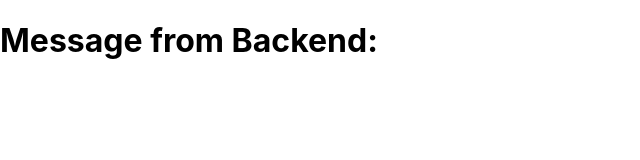
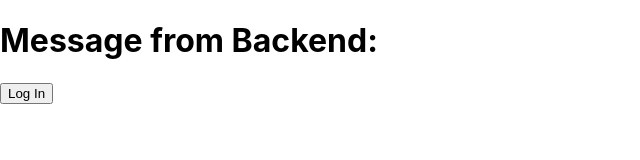
Before and after one commit to haesoljung04/CSE-110-Project-G24, a React (Create React App) app in the folder client/: page / in a window 1280 px wide. Shown: the top 160 px of the page, without its empty margins (0-640 px from the left). Built offline with nearby package versions, Linux system fonts and the light colour scheme; no server answers.

Commit message:
Finished auth0 sign in/sign out

```diff
--- a/client/src/App.js
+++ b/client/src/App.js
@@ -1,6 +1,9 @@
 import React, { useState, useEffect } from 'react';
+import { useAuth0 } from '@auth0/auth0-react';
+
 
 function App() {
+  const { loginWithRedirect, logout, isAuthenticated, user } = useAuth0();
   const [message, setMessage] = useState('');
 
   useEffect(() => {
@@ -14,6 +17,15 @@ function App() {
     <div>
       <h1>Message from Backend:</h1>
       <p>{message}</p>
+
+      {!isAuthenticated ? (
+        <button onClick={() => loginWithRedirect()}>Log In</button>
+      ) : (
+        <>
+          <button onClick={() => logout({ returnTo: window.location.origin })}>Log Out</button>
+          <h2>Welcome, {user.name}</h2>
+        </>
+      )}
     </div>
   );
 }
--- a/client/src/index.js
+++ b/client/src/index.js
@@ -3,15 +3,22 @@ import ReactDOM from 'react-dom/client';
 import './index.css';
 import App from './App';
 import reportWebVitals from './reportWebVitals';
+import { Auth0Provider } from '@auth0/auth0-react';
+
+const domain = "dev-z1p4dq5h1lfacble.us.auth0.com";
+const clientId = "Cd6amcblJE1eBOQ1L8WGuAEVngZlpMTK";
 
 const root = ReactDOM.createRoot(document.getElementById('root'));
 root.render(
   <React.StrictMode>
-    <App />
+    <Auth0Provider
+      domain={domain}
+      clientId={clientId}
+      redirectUri={window.location.origin}
+    >
+      <App />
+    </Auth0Provider>
   </React.StrictMode>
 );
 
-// If you want to start measuring performance in your app, pass a function
-// to log results (for example: reportWebVitals(console.log))
-// or send to an analytics endpoint. Learn more: https://bit.ly/CRA-vitals
 reportWebVitals();
```
Also changed, not shown: client/package.json (+4 -5 lines), 1 other file (tests, documents, lock files or other folders).
